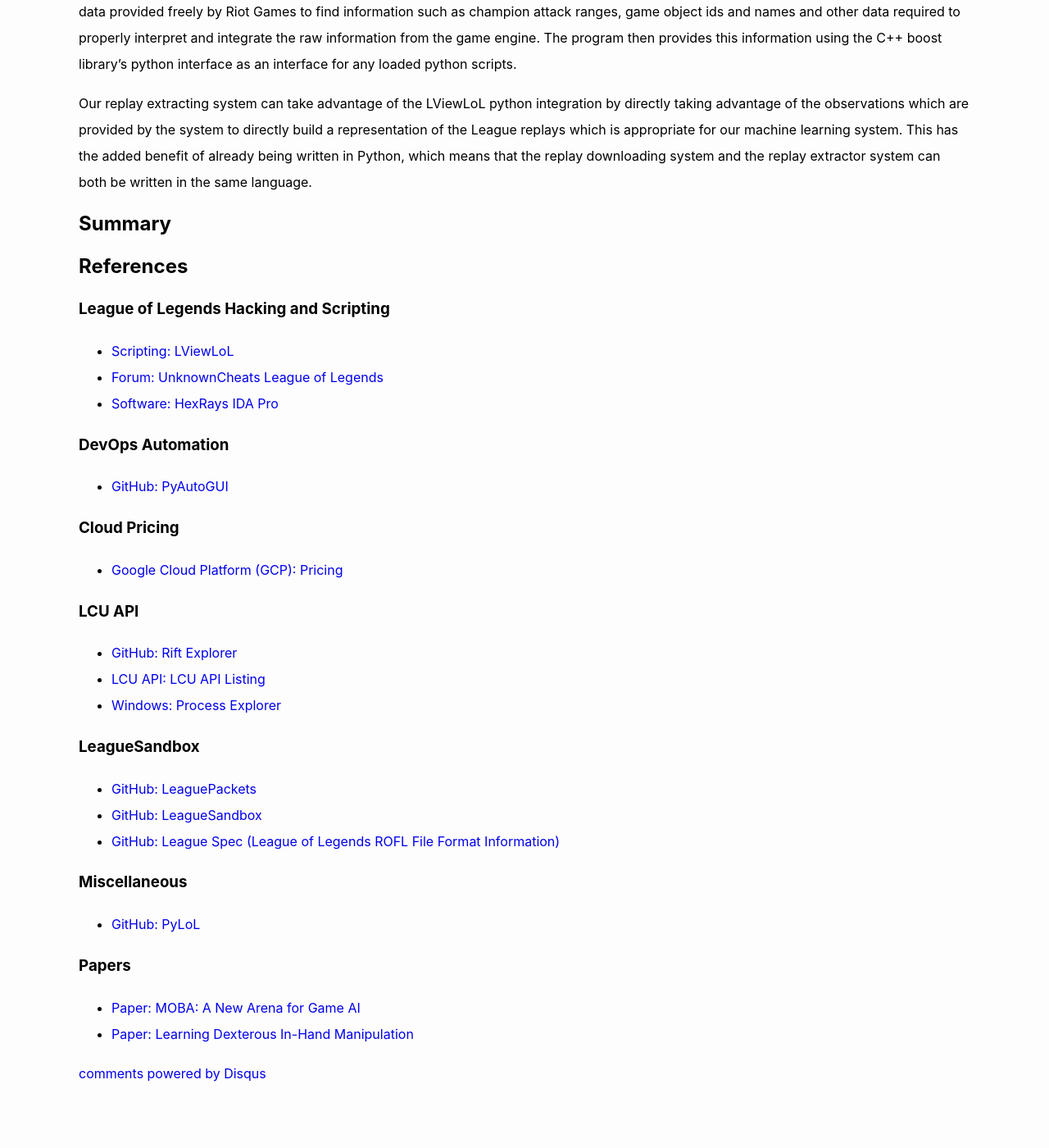
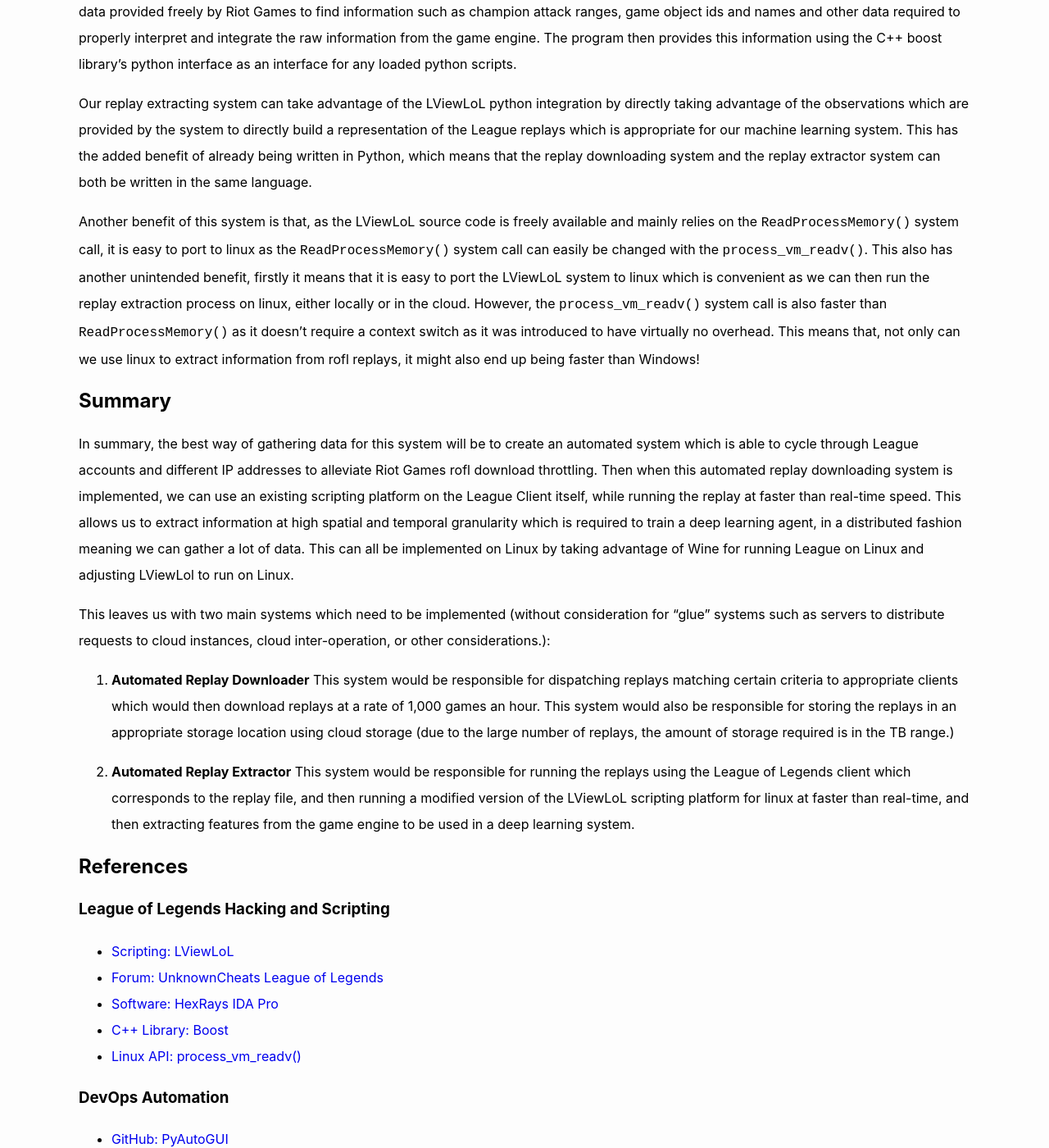
Before and after one commit to MiscellaneousStuff/miscellaneousstuff.github.io, a Jekyll site: the page built from _posts/2021-09-03-tlol-human-level-in-league-of-legends-using-deep-learning.markdown, in a window 1280 px wide and 1400 px high, scrolled down 8517 px. Shown: the whole window at 82% size. Built offline with Jekyll 4.4.1, drawn with Linux system fonts in a browser that asks for light colours; comment, search, counter and statistics services are not loaded; before the commit the page ends 9858 px from its top, so only the background shows below that; some of the changed text lies outside the part shown.

Commit message:
tlol 3 summary

```diff
--- a/_posts/2021-09-03-tlol-human-level-in-league-of-legends-using-deep-learning.markdown
+++ b/_posts/2021-09-03-tlol-human-level-in-league-of-legends-using-deep-learning.markdown
@@ -19,8 +19,8 @@
 This post explores how to extract acquire data from League of Legends,
 the League of Legends rofl replay format, and how to extract granular
 information from a replay file using a method which allevates the
-encryption of the replay files in way which is robust from patch to
-patch as the game is updated once every two weeks.
+encryption of the replay files in a way which is robust from patch to
+patch, as the game is updated once every two weeks.
 
 ## Initial Ideas
 
@@ -351,6 +351,19 @@
 and any major change to their encryption scheme would greatly increase the amount of time
 required to adjust the system.
 
+<!--
+Talk about this in the part 4 post, the point which was going to be made here is how
+League replays are hosted on AWS storage, and the calls to download replays from there
+are likely authenticated using Riot Account details. Include the screenshot of the changing
+IP addresses and how just using an real account through the client on linux is easier.
+#### Problem: Riot Replay Download Authorization and Throttling
+
+
+
+#### Solution: The Cloud
+
+-->
+
 #### Problem: Lack of League of Legends API
 
 With this in mind, the method used to extract low-level, granular data ranging from
@@ -400,8 +413,43 @@
 This has the added benefit of already being written in Python, which means that the replay
 downloading system and the replay extractor system can both be written in the same language.
 
+Another benefit of this system is that, as the LViewLoL source code is freely available
+and mainly relies on the `ReadProcessMemory()` system call, it is easy to port to linux as
+the `ReadProcessMemory()` system call can easily be changed with the `process_vm_readv()`.
+This also has another unintended benefit, firstly it means that it is easy to port the LViewLoL
+system to linux which is convenient as we can then run the replay extraction process on linux,
+either locally or in the cloud. However, the `process_vm_readv()` system call is also faster
+than `ReadProcessMemory()` as it doesn't require a context switch as it was introduced to have
+virtually no overhead. This means that, not only can we use linux to extract information from
+rofl replays, it might also end up being faster than Windows!
+
 ## Summary
+In summary, the best way of gathering data for this system will be to create an automated
+system which is able to cycle through League accounts and different IP addresses to alleviate
+Riot Games rofl download throttling. Then when this automated replay downloading system is
+implemented, we can use an existing scripting platform on the League Client itself, while
+running the replay at faster than real-time speed. This allows us to extract information at
+high spatial and temporal granularity which is required to train a deep learning agent, in
+a distributed fashion meaning we can gather a lot of data. This can all be implemented on
+Linux by taking advantage of Wine for running League on Linux and adjusting LViewLol to
+run on Linux.
 
+This leaves us with two main systems which need to be implemented (without consideration
+for "glue" systems such as servers to distribute requests to cloud instances, cloud
+inter-operation, or other considerations.):
+
+1. **Automated Replay Downloader**
+   This system would be responsible for dispatching replays matching certain criteria
+   to appropriate clients which would then download replays at a rate of 1,000 games an hour.
+   This system would also be responsible for storing the replays in an appropriate storage
+   location using cloud storage (due to the large number of replays, the amount of storage
+   required is in the TB range.)
+
+2. **Automated Replay Extractor**
+   This system would be responsible for running the replays using the League of Legends client
+   which corresponds to the replay file, and then running a modified version of the LViewLoL
+   scripting platform for linux at faster than real-time, and then extracting features from
+   the game engine to be used in a deep learning system.
 
 ## References
 
@@ -409,6 +457,8 @@
 - [Scripting: LViewLoL](https://github.com/orkido/LViewLoL)
 - [Forum: UnknownCheats League of Legends](https://www.unknowncheats.me/forum/league-of-legends/)
 - [Software: HexRays IDA Pro](https://hex-rays.com/ida-pro/)
+- [C++ Library: Boost](https://www.boost.org/)
+- [Linux API: process_vm_readv()](https://man7.org/linux/man-pages/man2/process_vm_readv.2.html)
 
 ### DevOps Automation
 - [GitHub: PyAutoGUI](https://github.com/asweigart/pyautogui)
@@ -416,12 +466,12 @@
 ### Cloud Pricing
 - [Google Cloud Platform (GCP): Pricing](https://cloud.google.com/storage/pricing)
 
-### LCU API
+### LCU API (League Client Update API)
 - [GitHub: Rift Explorer](https://github.com/Pupix/rift-explorer)
 - [LCU API: LCU API Listing](https://lcu.vivide.re/#operation--lol-replays-v1-rofls--gameId--download-post)
 - [Windows: Process Explorer](https://docs.microsoft.com/en-us/sysinternals/downloads/process-explorer)
 
-### LeagueSandbox
+### LeagueSandbox (League of Legends v4.20 Server Emulation)
 - [GitHub: LeaguePackets](https://github.com/LeaguePackets)
 - [GitHub: LeagueSandbox](https://github.com/LeagueSandbox)
 - [GitHub: League Spec (League of Legends ROFL File Format Information)](https://github.com/loldevs/leaguespec/wiki/General-Binary-Format)
```
